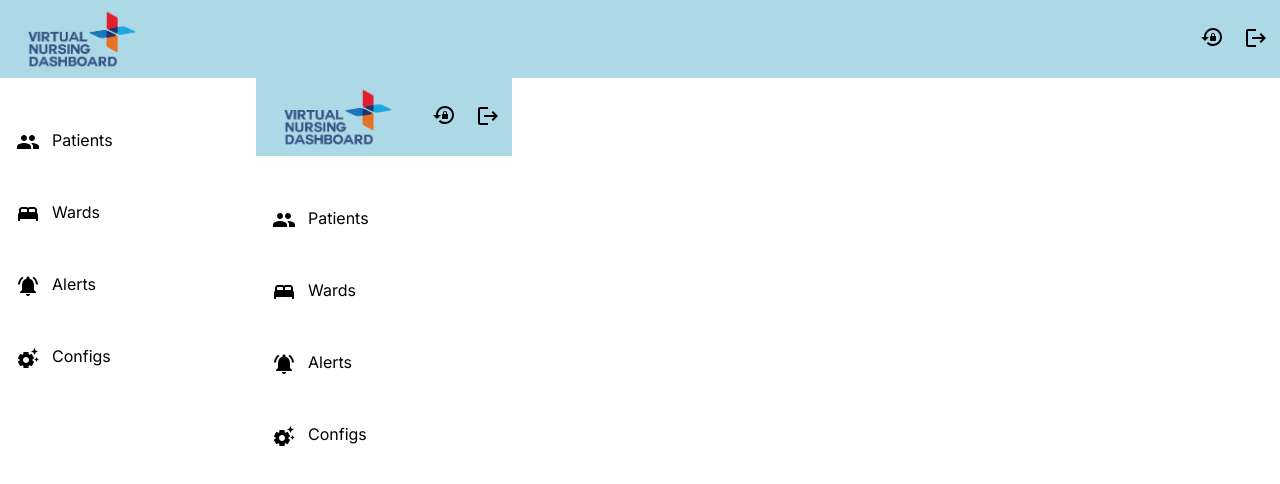
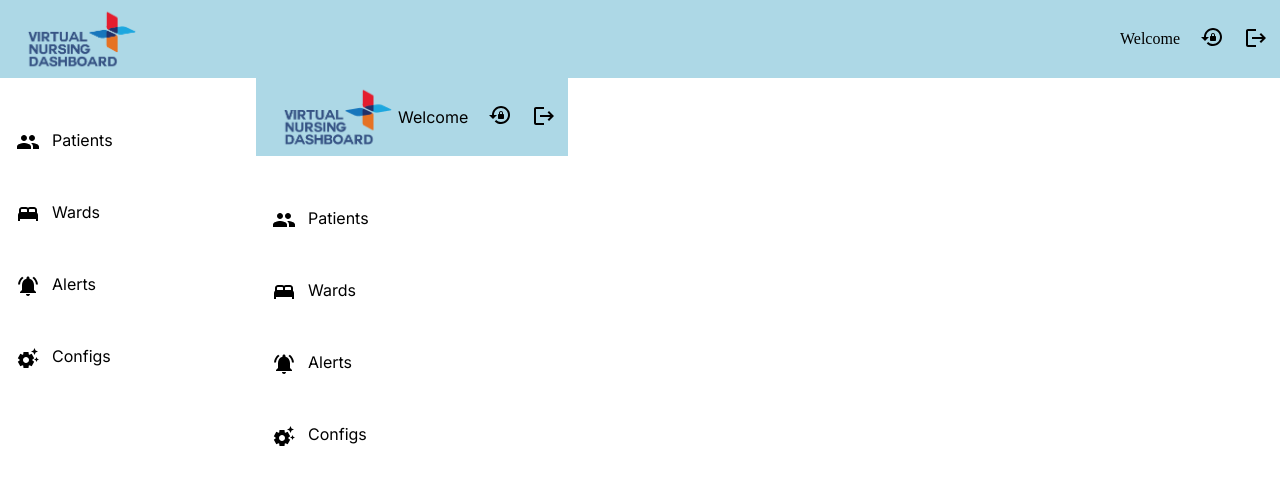
Before and after one commit to AHVirtualNursing/virtual-nursing-dashboard, a Next.js app: page /layout in a window 1280 px wide. Shown: the top 484 px of the page. Built offline with nearby package versions, Linux system fonts and the light colour scheme; no server answers; sample sign-in values are in the browser's storage.

Commit message:
feat: add welcome message in dvs header

```diff
--- a/src/components/Header.tsx
+++ b/src/components/Header.tsx
@@ -1,13 +1,24 @@
 import Image from "next/image";
 import styles from "@/styles/Header.module.css";
 import { useRouter } from "next/navigation";
-import { signOut } from "next-auth/react";
-import LockResetIcon from "@mui/icons-material/LockReset";
+import { signOut, useSession } from "next-auth/react";
 import LogoutIcon from "@mui/icons-material/Logout";
 import ChangePasswordModal from "./ChangePasswordModal";
+import { useEffect, useState } from "react";
+import { VirtualNurse } from "@/models/virtualNurse";
+import { fetchVirtualNurseByNurseId } from "@/pages/api/nurse_api";
 
 export default function Header() {
   const router = useRouter();
+  const { data: sessionData } = useSession();
+  const [nurse, setNurse] = useState<VirtualNurse>();
+
+  useEffect(() => {
+    fetchVirtualNurseByNurseId(sessionData?.user.id).then((res) =>
+      setNurse(res.data)
+    );
+  }, []);
+
   return (
     <div className={styles.header}>
       <div className={styles.imageContainer}>
@@ -19,8 +30,8 @@ export default function Header() {
           onClick={() => router.push("/dashboard")}
         />
       </div>
-      <div className="flex gap-5">
-        {/* <LockResetIcon titleAccess="Reset Password" /> */}
+      <div className="flex gap-5 items-center">
+        <span>Welcome {nurse?.name}</span>
         <ChangePasswordModal />
         <button className="bg-transparent border-none">
           <LogoutIcon titleAccess="Logout" onClick={() => signOut()} />
--- a/src/models/virtualNurse.ts
+++ b/src/models/virtualNurse.ts
@@ -4,18 +4,21 @@ import { Ward } from "./ward";
 export class VirtualNurse {
   _id: string;
   username: string;
-  passwordReset: boolean
+  passwordReset: boolean;
+  name: string;
   ward?: Ward[];
 
   constructor(
     _id: string,
     username: string,
     passwordReset: boolean,
+    name: string,
     ward?: Ward[]
   ) {
     this._id = _id;
     this.username = username;
     this.ward = ward;
-    this.passwordReset = passwordReset
+    this.name = name;
+    this.passwordReset = passwordReset;
   }
 }
```
